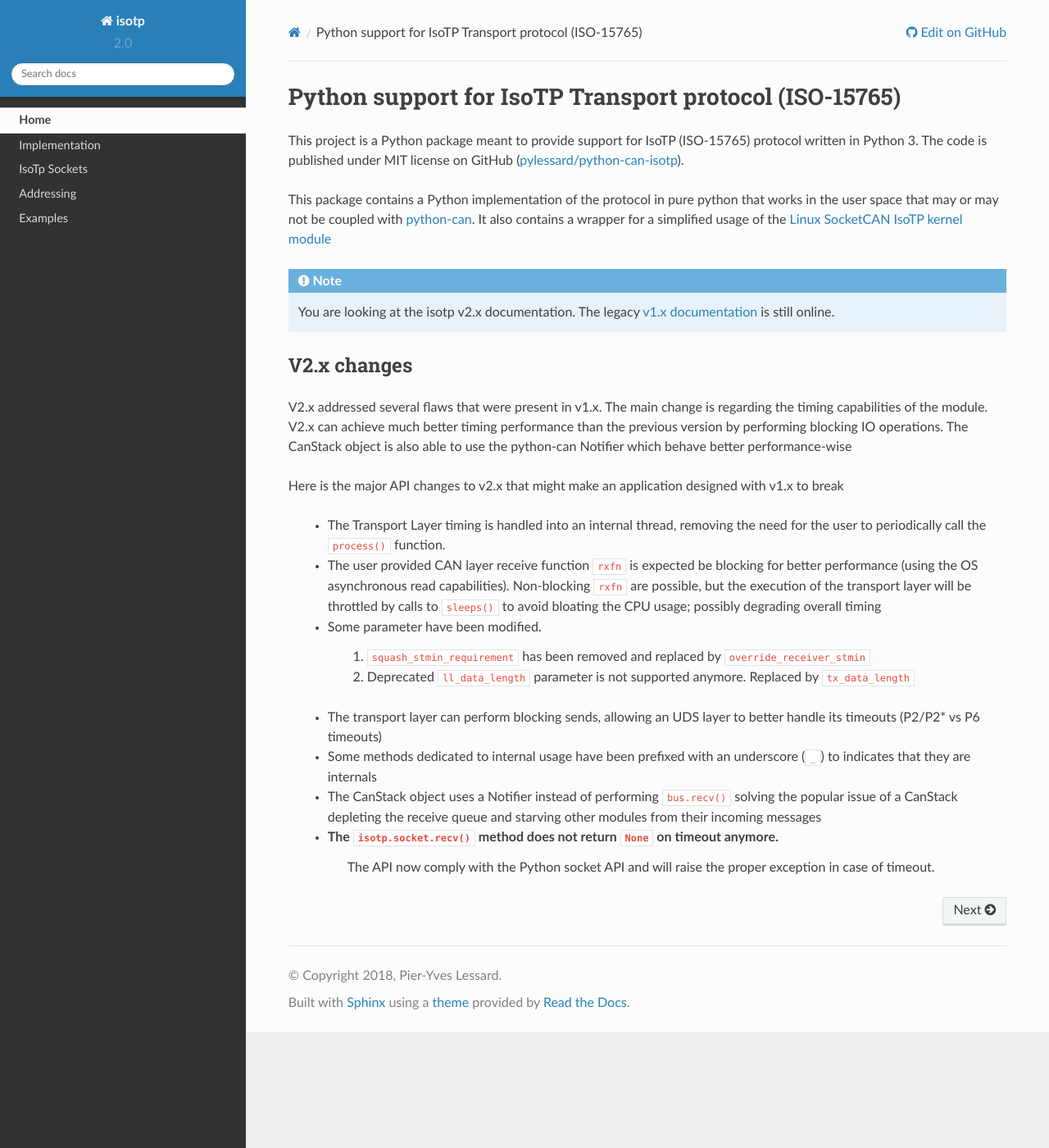
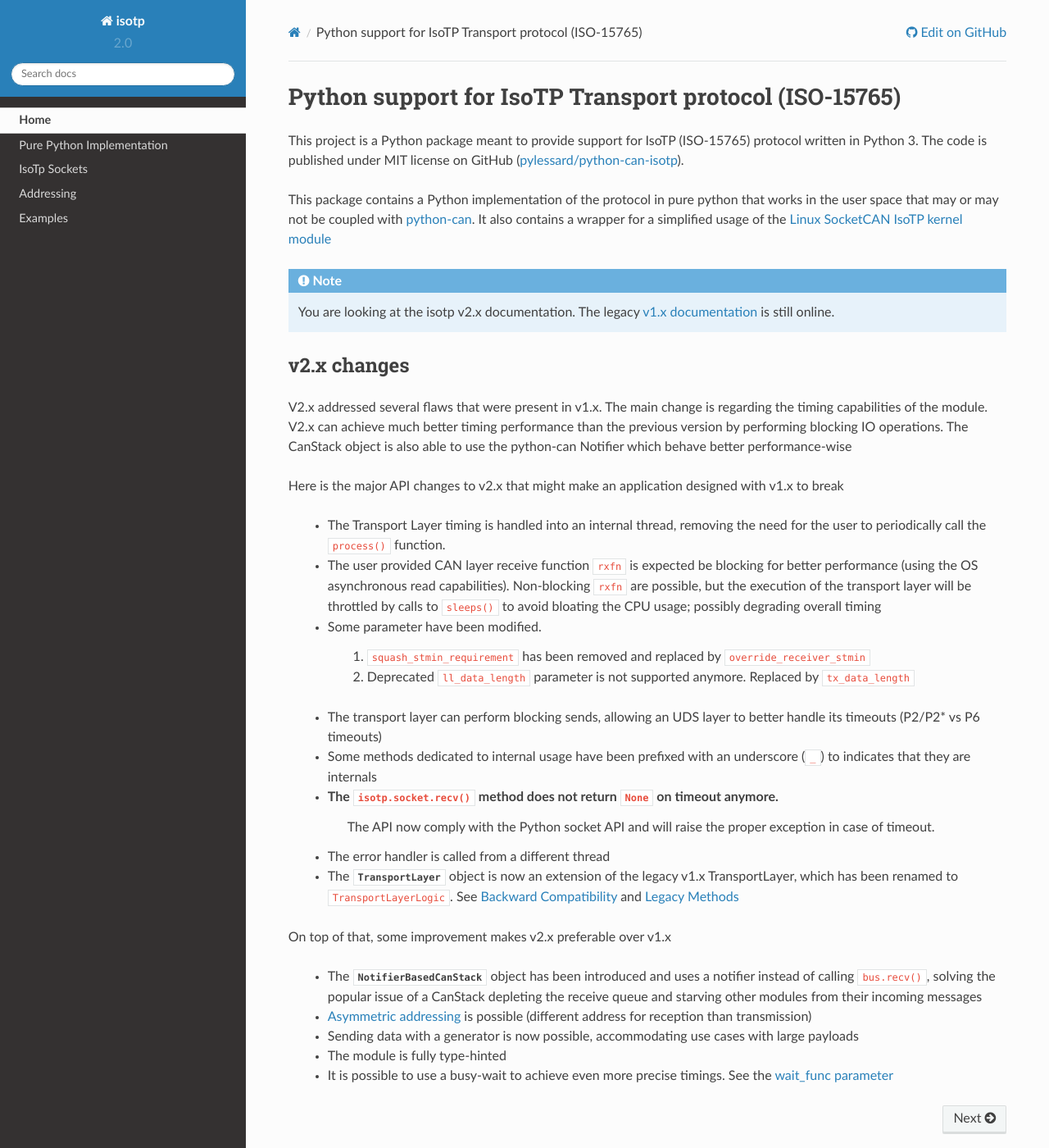
Before and after one commit to pylessard/python-can-isotp, a Sphinx documentation site: the page built from doc/source/index.rst, in a window 1280 px wide and 1400 px high. Shown: the whole window at 82% size. Built offline with Sphinx 7.4.7 and the Read the Docs theme 2.0.0, drawn with Linux system fonts in a browser that asks for light colours.

Commit message:
Doc update (#109)

```diff
--- a/doc/source/index.rst
+++ b/doc/source/index.rst
@@ -17,7 +17,7 @@
 
 .. note:: You are looking at the isotp v2.x documentation. The legacy `v1.x documentation <https://can-isotp.readthedocs.io/en/v1.x>`_ is still online.
 
-V2.x changes
+v2.x changes
 ------------
 
 V2.x addressed several flaws that were present in v1.x. The main change is regarding the timing capabilities of the module. V2.x can achieve much better timing performance than
@@ -34,6 +34,15 @@
 
     - The transport layer can perform blocking sends, allowing an UDS layer to better handle its timeouts (P2/P2* vs P6 timeouts)
     - Some methods dedicated to internal usage have been prefixed with an underscore (``_``) to indicates that they are internals
-    - The CanStack object uses a Notifier instead of performing ``bus.recv()`` solving the popular issue of a CanStack depleting the receive queue and starving other modules from their incoming messages
     - The ``isotp.socket.recv()`` method does not return ``None`` on timeout anymore.
         The API now comply with the Python socket API and will raise the proper exception in case of timeout.
+    - The error handler is called from a different thread
+    - The :class:`TransportLayer<isotp.TransportLayer>` object is now an extension of the legacy v1.x TransportLayer, which has been renamed to ``TransportLayerLogic``. See :ref:`Backward Compatibility<backward_compatibility>` and :ref:`Legacy Methods<legacy_methods>`
+
+On top of that, some improvement makes v2.x preferable over v1.x
+
+    - The :class:`NotifierBasedCanStack<isotp.NotifierBasedCanStack>` object has been introduced and uses a notifier instead of calling ``bus.recv()``, solving the popular issue of a CanStack depleting the receive queue and starving other modules from their incoming messages
+    - :ref:`Asymmetric addressing<asymmetric_addresses>` is possible (different address for reception than transmission)
+    - Sending data with a generator is now possible, accommodating use cases with large payloads
+    - The module is fully type-hinted
+    - It is possible to use a busy-wait to achieve even more precise timings. See the :ref:`wait_func parameter<param_wait_func>`
--- a/doc/source/isotp/addressing.rst
+++ b/doc/source/isotp/addressing.rst
@@ -161,6 +161,7 @@
 
 ------
 
+.. _asymmetric_addresses:
 
 Asymmetric addresses
 --------------------
@@ -170,7 +171,7 @@
 .. autoclass:: isotp.AsymmetricAddress
 
 When using an asymmetric, both ``tx_addr`` and ``rx_addr`` must be partial addresses, meaning that either ``tx_only=True`` or ``rx_only=True`` is set.
-Address object instantiated with ``rx_only=True`` will not expect parameter meant for transmission and conversely, when instantiated with ``tx_only=True``
+Address objects instantiated with ``rx_only=True`` will not expect the parameters meant for transmission and conversely, when instantiated with ``tx_only=True``
 parameters required for reception won't be needed.
 
 
--- a/doc/source/isotp/socket.rst
+++ b/doc/source/isotp/socket.rst
@@ -43,7 +43,7 @@
 
 .. code-block:: python
 
-   SOL_CAN_ISOTP = 106 # These constants exist in the module header, not in Python.
+   SOL_CAN_ISOTP = 106 # These constants exist in the linux source code, not in Python
    CAN_ISOTP_RECV_FC = 2
    # Many more exists.
 
```
Also changed, not shown: other parts of doc/source/isotp/addressing.rst (+1 -1 lines), doc/source/isotp/implementation.rst (+8 -3 lines), 1 other file.
